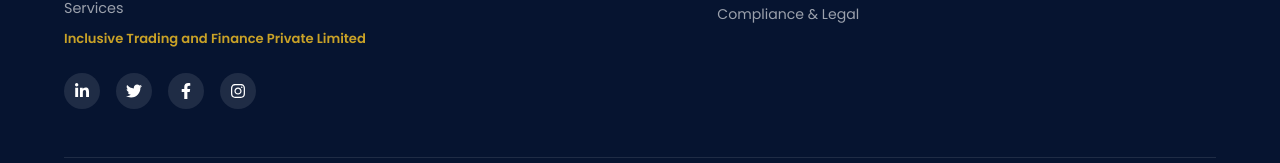
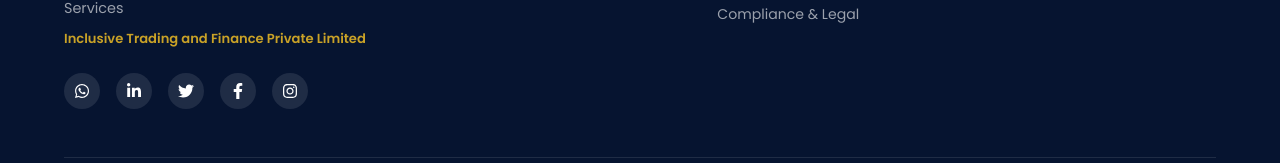
Before and after one commit to milesmoralespro/inclusive-solutions, a React (Vite) app: page /disclaimer in a window 1280 px wide. Shown: the part 966-1129 px from the top of the page. Built offline with nearby package versions, Linux system fonts and the light colour scheme.

Commit message:
whatsapp icon in footer -> social

```diff
--- a/src/components/Footer.tsx
+++ b/src/components/Footer.tsx
@@ -1,6 +1,6 @@
 import React from 'react';
 import { Link } from 'react-router-dom';
-import { FaLinkedinIn, FaTwitter, FaFacebookF, FaInstagram } from 'react-icons/fa';
+import { FaLinkedinIn, FaTwitter, FaFacebookF, FaInstagram, FaWhatsapp } from 'react-icons/fa';
 import './Footer.css';
 
 const Footer: React.FC = () => {
@@ -20,6 +20,9 @@
                             <strong>Inclusive Trading and Finance Private Limited</strong>
                         </p>
                         <div className="footer__socials">
+                            <a href="https://wa.me/919000000000" target="_blank" rel="noopener noreferrer" aria-label="WhatsApp">
+                                <FaWhatsapp />
+                            </a>
                             <a href="https://linkedin.com" target="_blank" rel="noopener noreferrer" aria-label="LinkedIn">
                                 <FaLinkedinIn />
                             </a>
```
